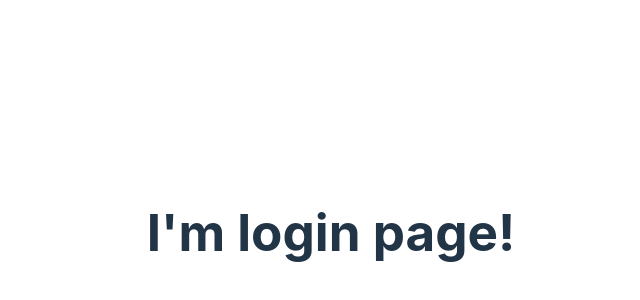
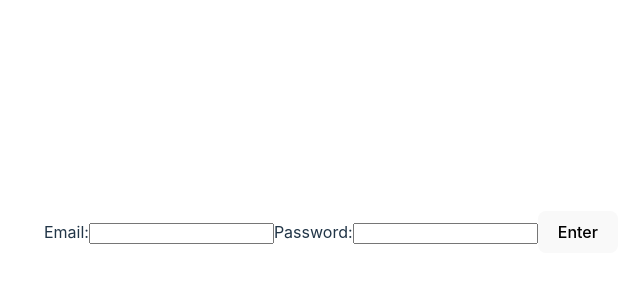
Before and after one commit to DMotorina/FormBuilder, a React (Vite) app: page /login in a window 1280 px wide. Shown: the part 168-468 px from the top of the page, without its empty margins (309-949 px from the left). Built offline with nearby package versions, Linux system fonts and the light colour scheme.

Commit message:
Черновая версия логина

```diff
--- a/src/pages/login/Login.tsx
+++ b/src/pages/login/Login.tsx
@@ -1,9 +1,10 @@
 import * as React from 'react';
+import { LoginForm } from './components/LoginForm';
 
 export const Login = () => {
     return (
         <div>
-            <h1>I'm login page!</h1>
+            <LoginForm />
         </div>
     )
 }
--- /dev/null
+++ b/src/pages/login/components/LoginForm.tsx
@@ -0,0 +1,48 @@
+import React, { useState, useCallback } from 'react'
+
+export const LoginForm = () => {
+    const [email, setEmail] = useState<string>('')
+    const [password, setPassword] = useState<string>('')
+
+    const handleEmailChange = useCallback((event: React.ChangeEvent<HTMLInputElement>) => {
+        setEmail(event.target.value)
+    }, [])
+
+    const handlePasswordChange = useCallback((event: React.ChangeEvent<HTMLInputElement>) => {
+        setPassword(event.target.value)
+    }, [])
+
+    const handleSubmit = useCallback(() => {
+        console.log(email, password)
+      }, [email, password])
+
+    return (
+        <div>
+            <label>
+                Email:
+                <input
+                    value={email}
+                    onChange={handleEmailChange}
+                    name="email"
+                    className='email'
+                />
+            </label>
+
+            <label>
+                Password:
+                <input
+                    value={password}
+                    name="password"
+                    className='password'
+                    onChange={handlePasswordChange}
+                />
+            </label>
+            <button
+                type="submit"
+                onClick={() => handleSubmit()}
+            >
+                Enter
+            </button>
+        </div>
+    )
+}
```
